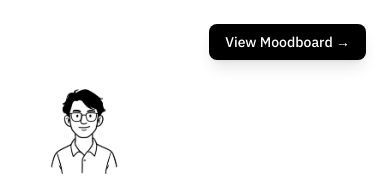
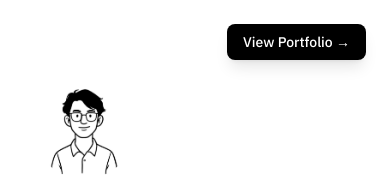
Before and after one commit to fal3n-4ngel/minimal-portfolio, a Next.js app: page / in a window 390 px wide. Shown: the top 176 px of the page. Built offline with nearby package versions, Linux system fonts and the light colour scheme.

Commit message:
feat: Add mobile portfolio button to Home page for improved navigation

```diff
--- a/app/page.tsx
+++ b/app/page.tsx
@@ -19,7 +19,7 @@ export default function Home() {
     >
 
       <motion.div
-        className="fixed top-6 right-6 z-50"
+        className="fixed top-6 right-6 z-50 md:block hidden"
         initial={{ opacity: 0, y: -20 }}
         animate={{ opacity: 1, y: 0 }}
         transition={{ delay: 0.5 }}
@@ -34,6 +34,22 @@ export default function Home() {
           </motion.button>
         </Link>
       </motion.div>
+      <motion.div
+        className="fixed top-6 right-6 z-50 block md:hidden"
+        initial={{ opacity: 0, y: -20 }}
+        animate={{ opacity: 1, y: 0 }}
+        transition={{ delay: 0.5 }}
+      >
+        <Link href="https://www.adithyakrishnan.com/">
+          <motion.button
+            className="bg-black text-white px-4 py-2 rounded-lg text-sm font-medium hover:bg-gray-800 transition-colors duration-200 shadow-lg backdrop-blur-sm"
+            whileHover={{ scale: 1.05 }}
+            whileTap={{ scale: 0.95 }}
+          >
+            View Portfolio →
+          </motion.button>
+        </Link>
+      </motion.div>
 
       <HeaderSection />
       <ProjectsSection />
```
